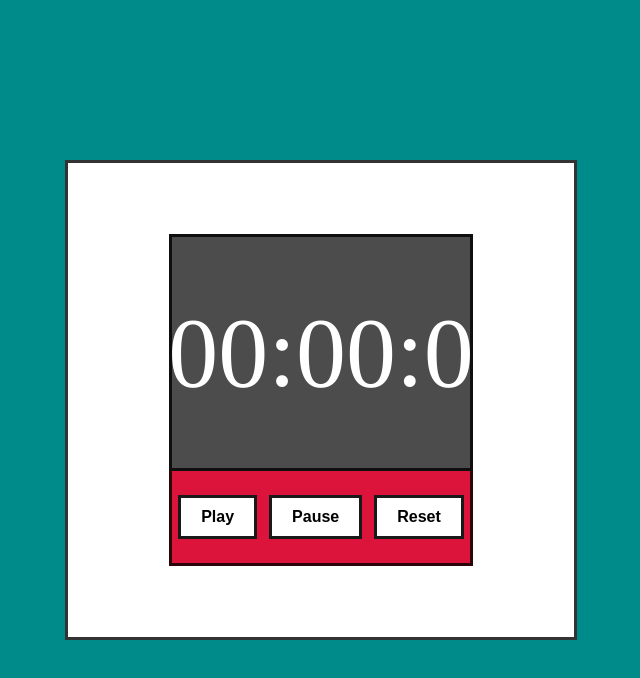
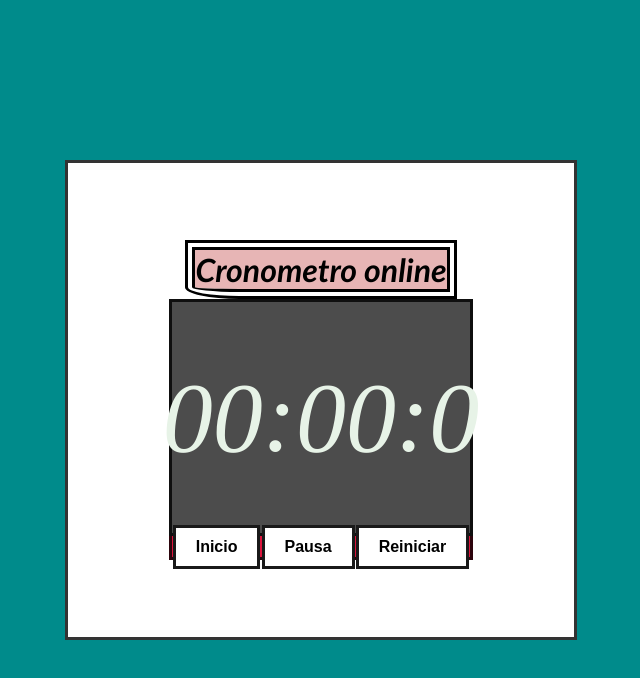
Before and after one commit to Vivi2460/Actividad-cronometro, a plain HTML site: page Index.html in a window 1280 px wide. Shown: the whole page, without its empty margins (319-959 px from the left). Drawn offline with Linux system fonts and the light colour scheme.

Commit message:
Actualización formato

```diff
--- a/Index.html
+++ b/Index.html
@@ -12,13 +12,16 @@
     <body>
         <div class="container">
         <div class="cronometro">
+            <h1 class="titulo"> Cronometro online</h1>
         <div class="tablero">
             <p id="tablero">00:00:0</p>
         </div>
+
         <div class="botones">
-            <button id="boton_play">Play</button>
-            <button id="boton_pause">Pause</button>
-            <button id="boton_reset">Reset</button>
+            <button id="boton_play">Inicio</button>
+            <button id="boton_pause">Pausa</button>
+            <button id="boton_reset">Reiniciar</button>
+        </div>
         </div>
         </div>
         </div>
--- a/Index.js
+++ b/Index.js
@@ -3,6 +3,8 @@ let tablero = document.getElementById("tablero");
 let boton_play = document.getElementById("boton_play");
 let boton_pause = document.getElementById("boton_pause");
 let boton_reset = document.getElementById("boton_reset");
+
+
 
 // Estados Cronometro
 let esta_activo = false;
--- a/styles.css
+++ b/styles.css
@@ -1,3 +1,24 @@
+.titulo{
+    text-align: center;
+    border-bottom-left-radius: 20%;
+    border: black 10px double;
+    background-clip: content-box;
+    background-color: rgb(231, 181, 181);
+    font-family: 'Trebuchet MS', 'Lucida Sans Unicode', 'Lucida Grande', 'Lucida Sans', Arial, sans-serif;
+    font-style: italic;
+
+}
+.elementoHora{
+    text-align: center;
+}
+.form_reloj{
+    width: 50vw;
+    height: 50vh;
+    background-color: rgb(72, 70, 201);
+    display: flex;
+    justify-content: center;
+    align-items: center;
+}
 *{
     box-sizing: border-box;
     margin: 0;
@@ -15,7 +36,7 @@
 .cronometro {
     width: 40%;
     height: 60%;
-    background-color: white;
+    background-color: rgb(255, 255, 255);
     border: 3px solid rgba(0, 0, 0, 0.8);
     display: flex;
     align-items: center;
@@ -34,16 +55,17 @@
     }
 
 .tablero p {
-    color: white;
+    color: rgb(231, 243, 231);
     font-size: 100px;
     display: flex;
     align-items: center;
     justify-content: center;
+    font-style: italic;
 }
 
 .botones{
 width: 60%;
-height: 20%;
+height: 5%;
 background-color: crimson;
 border: 3px solid rgba(0, 0, 0, 0.8);
 border-top: none;
```
